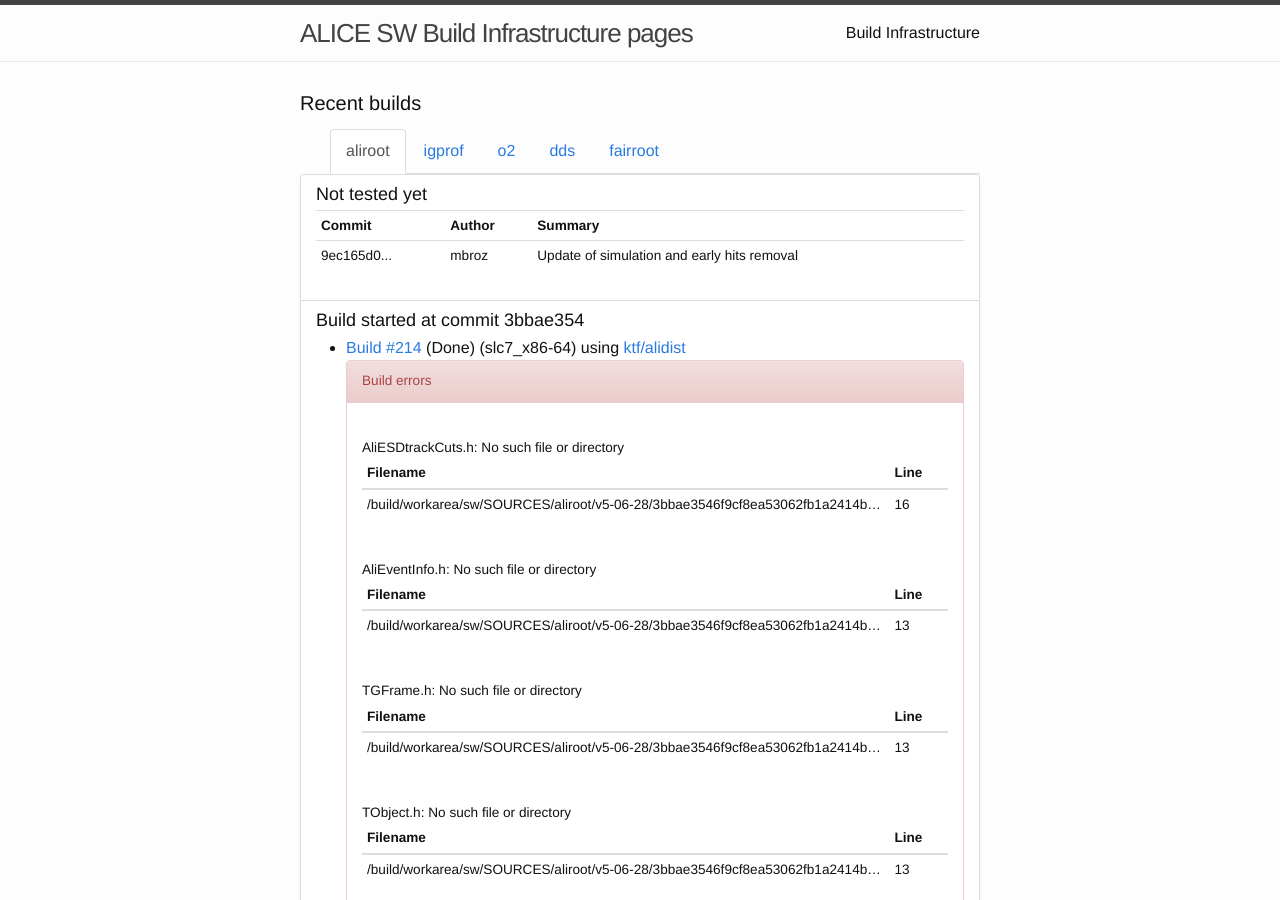
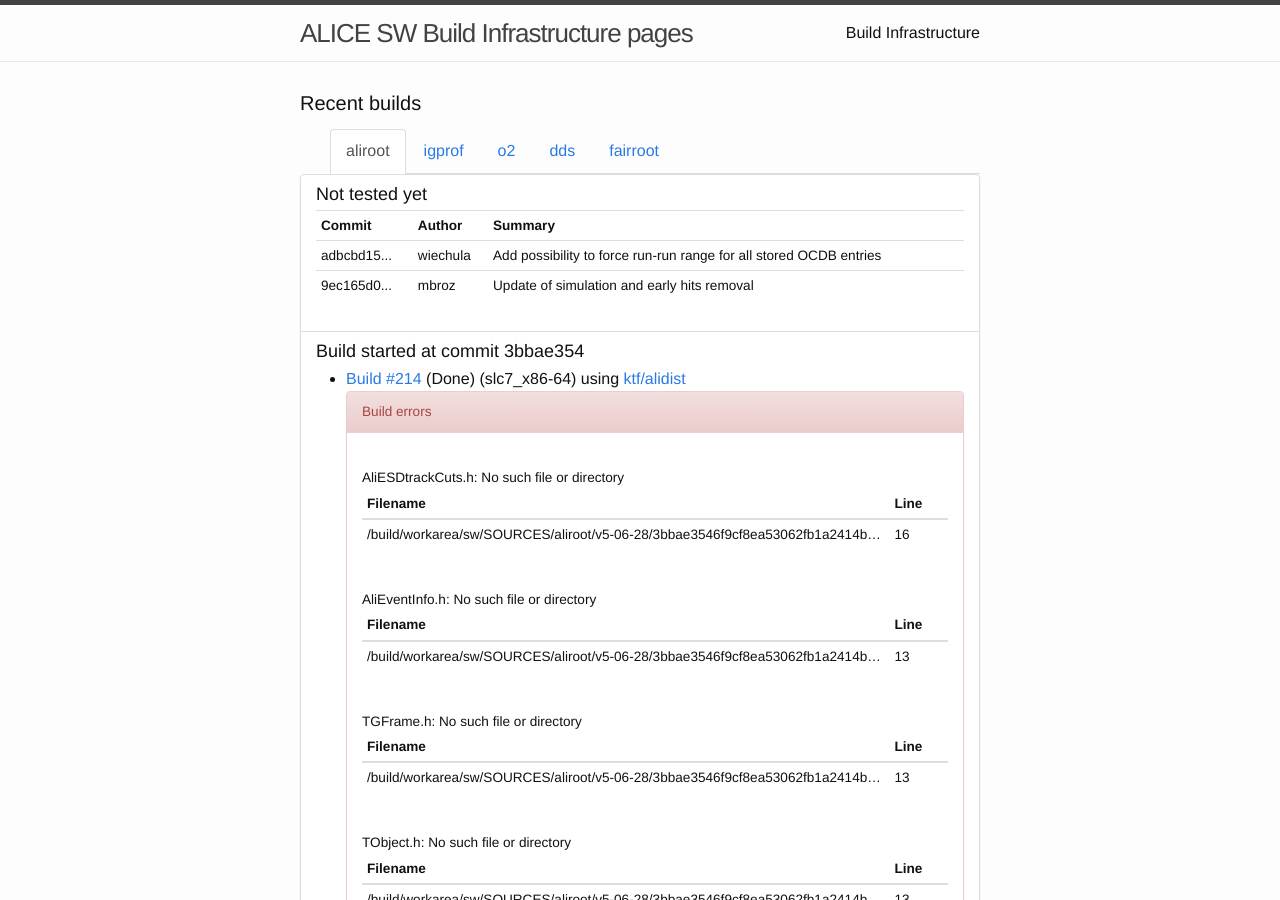
Before and after one commit to alisw/alisw.github.io, a Jekyll site: the page built from index.html, in a window 1280 px wide and 900 px high. Built offline with Jekyll 4.4.1, drawn with Linux system fonts in a browser that asks for light colours; nearby versions of some CDN libraries.

Commit message:
Updated results.

```diff
--- a/_data/commits-aliroot-master.yaml
+++ b/_data/commits-aliroot-master.yaml
@@ -1,3 +1,8 @@
+-
+ commit: "adbcbd153b69a5688e2ab8bb10dbedab838a9d69"
+ message: >-
+    Add possibility to force run-run range for all stored OCDB entries
+ author: !!str wiechula
 -
  commit: "9ec165d02ff4bc7613c98e819d00d12fa150f5a1"
  message: >-
```
